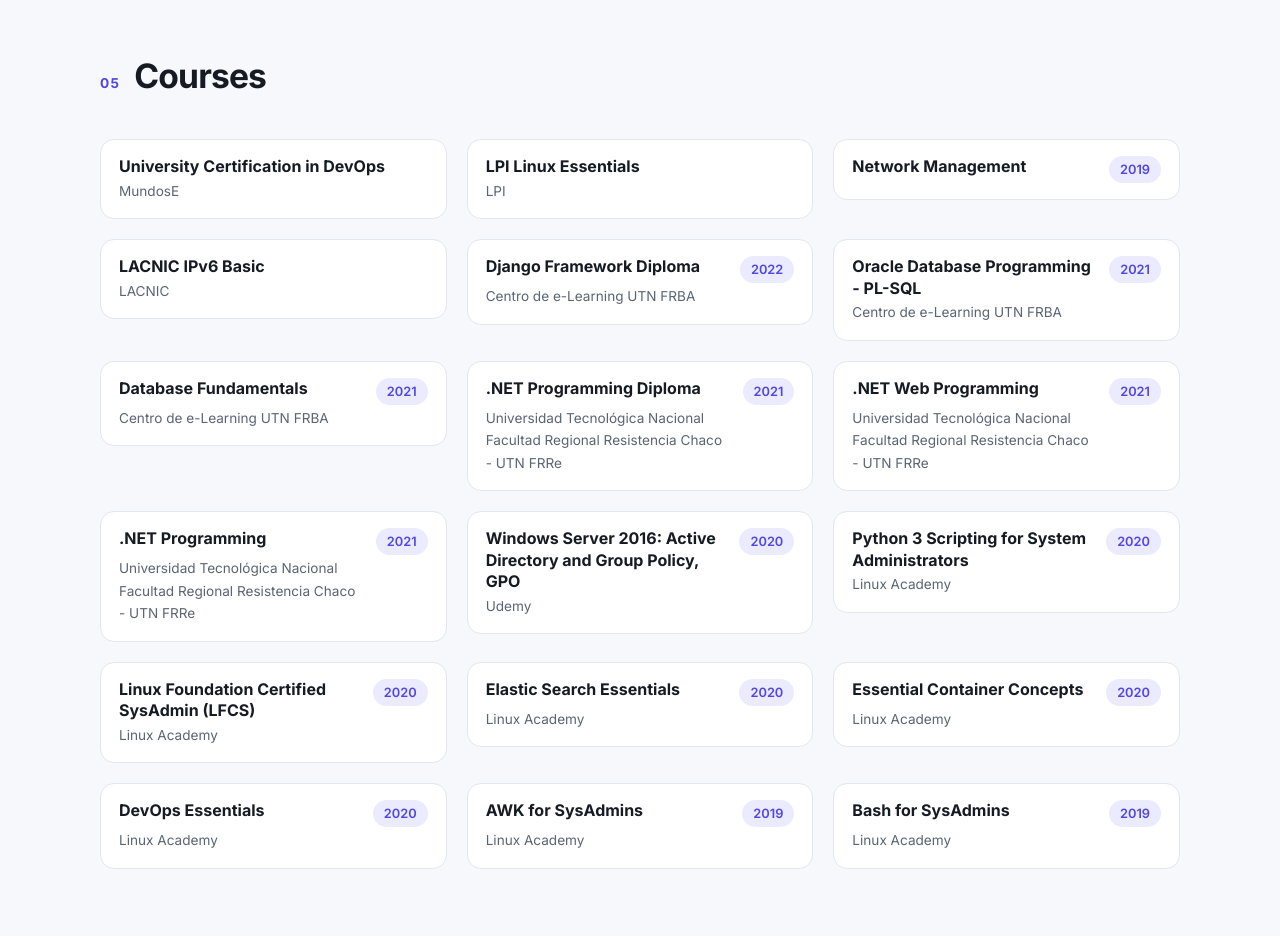
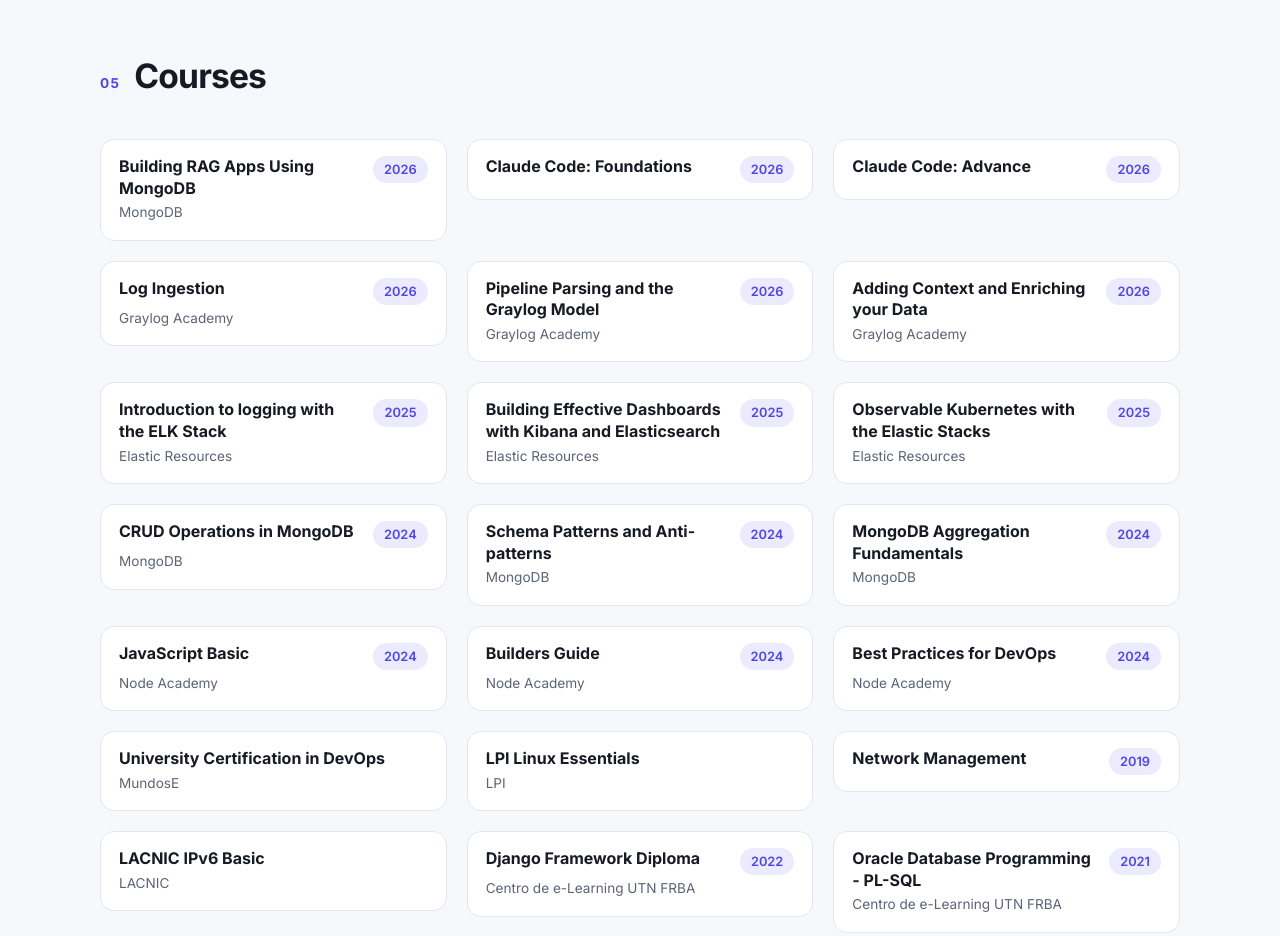
Before and after one commit to danterpaniagua/danterpaniagua.github.io, a plain HTML site: page en/index.html in a window 1280 px wide. Shown: the part 5780-6716 px from the top of the page. Drawn offline with Linux system fonts and the light colour scheme.

Commit message:
feat: agrego cursos de Claude Code, Graylog, Elastic, MongoDB y Node Academy
- Cursos 2026: Claude Code (Foundations y Advance), Graylog Academy
  (ingesta de logs, pipelines y enriquecimiento de datos) y RAG con MongoDB
- Cursos 2025: Elastic (ELK Stack, dashboards con Kibana y Kubernetes observable)
- Cursos 2024: MongoDB (CRUD, patrones de esquema y agregaciones) y
  Node Academy (JavaScript Basic, Builders Guide y Best Practices for DevOps)
- Cursos ordenados del más reciente al más antiguo, en las versiones en español e inglés

```diff
--- a/en/index.html
+++ b/en/index.html
@@ -214,6 +214,21 @@ gtag('config', 'G-Q1HTSRS0X3');
   <div class="wrap">
     <h2><span>05</span>Courses</h2>
     <div class="grid courses">
+      <div class="course"><b>Building RAG Apps Using MongoDB</b><p>MongoDB</p><span class=date>2026</span></div>
+      <div class="course"><b>Claude Code: Foundations</b><span class=date>2026</span></div>
+      <div class="course"><b>Claude Code: Advance</b><span class=date>2026</span></div>
+      <div class="course"><b>Log Ingestion</b><p>Graylog Academy</p><span class=date>2026</span></div>
+      <div class="course"><b>Pipeline Parsing and the Graylog Model</b><p>Graylog Academy</p><span class=date>2026</span></div>
+      <div class="course"><b>Adding Context and Enriching your Data</b><p>Graylog Academy</p><span class=date>2026</span></div>
+      <div class="course"><b>Introduction to logging with the ELK Stack</b><p>Elastic Resources</p><span class=date>2025</span></div>
+      <div class="course"><b>Building Effective Dashboards with Kibana and Elasticsearch</b><p>Elastic Resources</p><span class=date>2025</span></div>
+      <div class="course"><b>Observable Kubernetes with the Elastic Stacks</b><p>Elastic Resources</p><span class=date>2025</span></div>
+      <div class="course"><b>CRUD Operations in MongoDB</b><p>MongoDB</p><span class=date>2024</span></div>
+      <div class="course"><b>Schema Patterns and Anti-patterns</b><p>MongoDB</p><span class=date>2024</span></div>
+      <div class="course"><b>MongoDB Aggregation Fundamentals</b><p>MongoDB</p><span class=date>2024</span></div>
+      <div class="course"><b>JavaScript Basic</b><p>Node Academy</p><span class=date>2024</span></div>
+      <div class="course"><b>Builders Guide</b><p>Node Academy</p><span class=date>2024</span></div>
+      <div class="course"><b>Best Practices for DevOps</b><p>Node Academy</p><span class=date>2024</span></div>
       <div class="course"><b>University Certification in DevOps</b><p>MundosE</p></div>
       <div class="course"><b>LPI Linux Essentials</b><p>LPI</p></div>
       <div class="course"><b>Network Management</b><span class=date>2019</span></div>
```
Also changed, not shown: index.html (+15 -0 lines).
